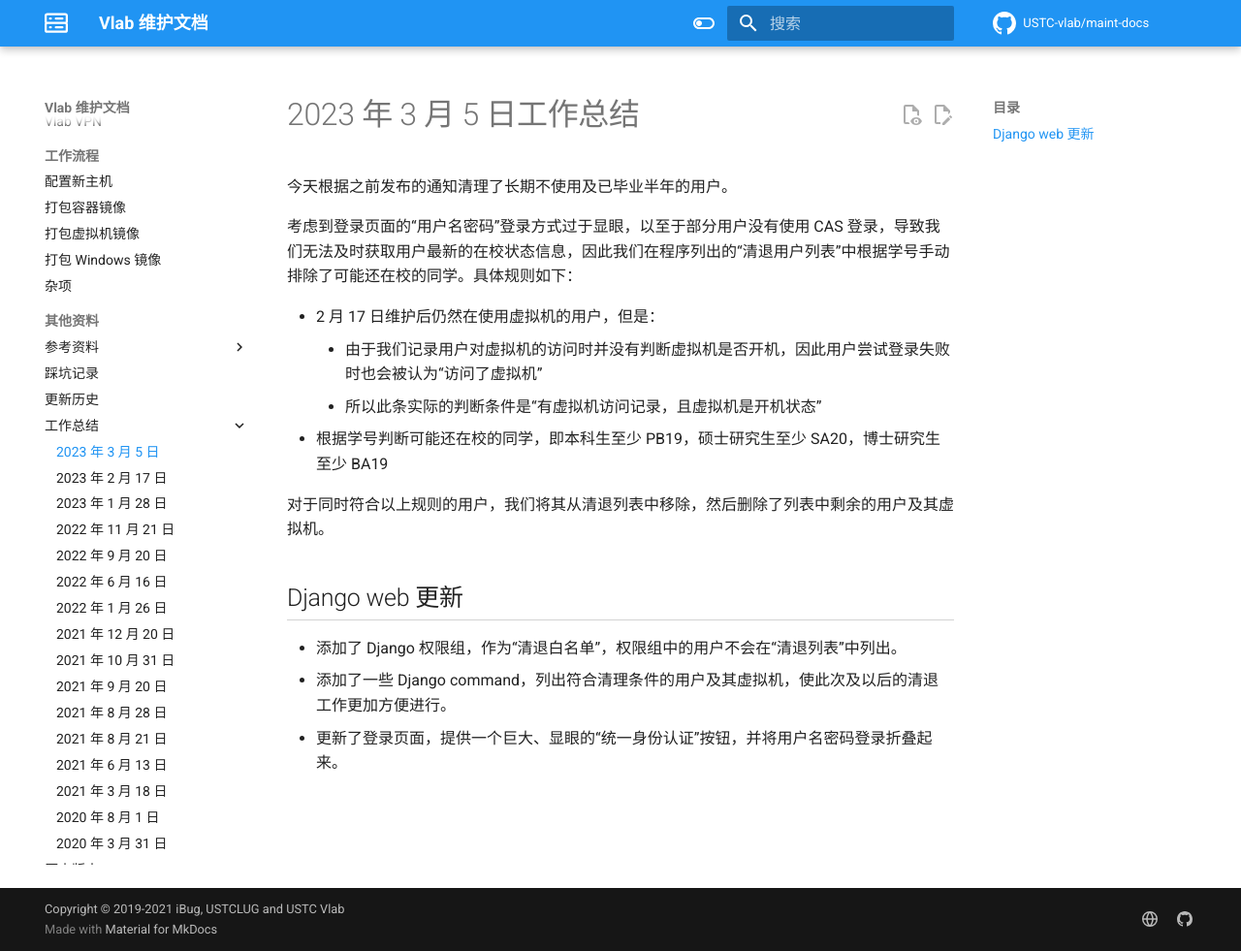
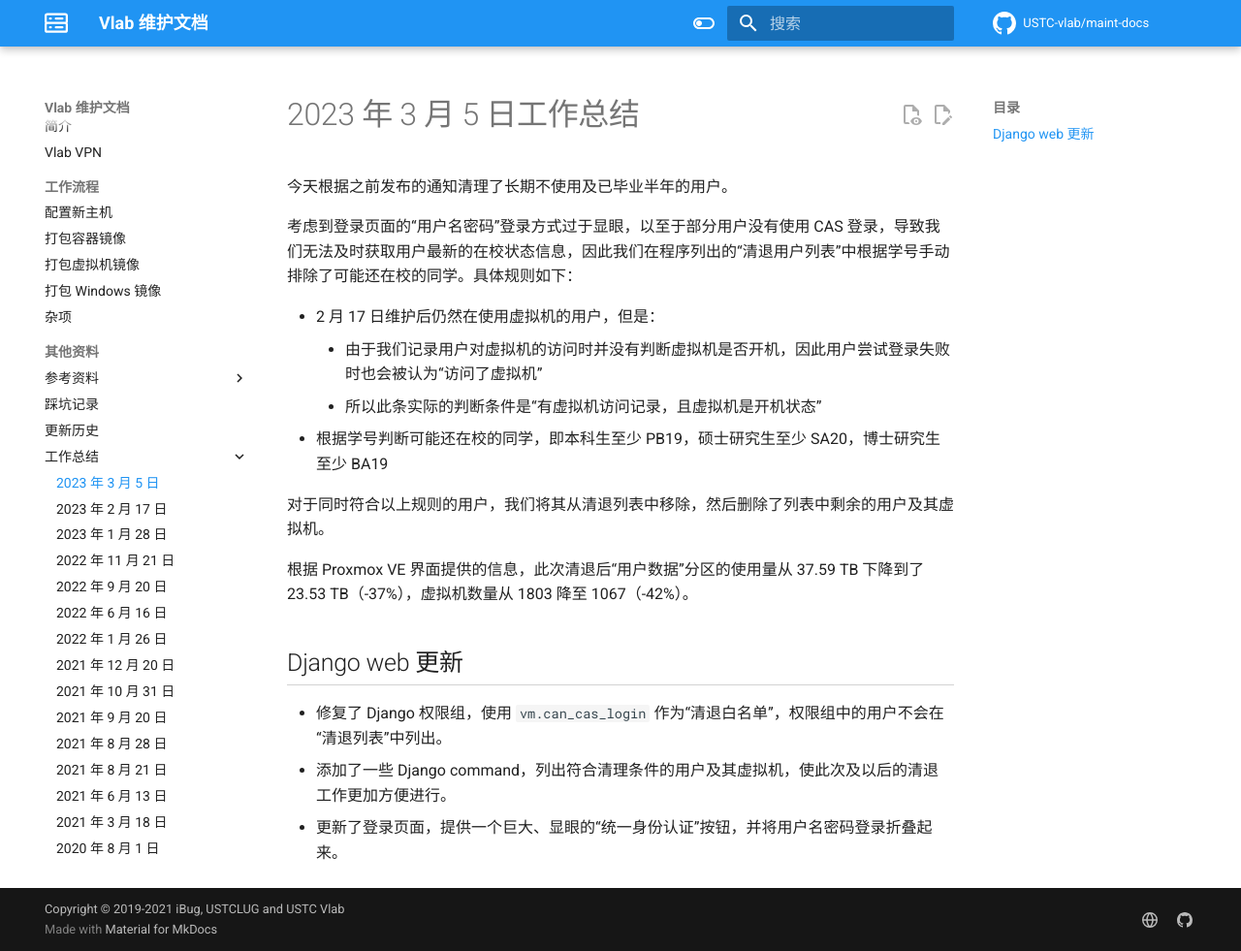
Before and after one commit to USTC-vlab/maint-docs, an MkDocs documentation site: the page built from docs/records/2023-03-05.md, in a window 1280 px wide and 981 px high. Shown: the whole window at 97% size. Built offline with MkDocs 1.6.1 and Material for MkDocs 9.7.7, drawn with Linux system fonts in a browser that asks for light colours; comment, search, counter and statistics services are not loaded.

Commit message:
2023-03-05: 添加权限组 → 修复权限组

```diff
--- a/docs/records/2023-03-05.md
+++ b/docs/records/2023-03-05.md
@@ -11,8 +11,10 @@
 
 对于同时符合以上规则的用户，我们将其从清退列表中移除，然后删除了列表中剩余的用户及其虚拟机。
 
+根据 Proxmox VE 界面提供的信息，此次清退后“用户数据”分区的使用量从 37.59 TB 下降到了 23.53 TB（-37%），虚拟机数量从 1803 降至 1067（-42%）。
+
 ## Django web 更新
 
-- 添加了 Django 权限组，作为“清退白名单”，权限组中的用户不会在“清退列表”中列出。
+- 修复了 Django 权限组，使用 `vm.can_cas_login` 作为“清退白名单”，权限组中的用户不会在“清退列表”中列出。
 - 添加了一些 Django command，列出符合清理条件的用户及其虚拟机，使此次及以后的清退工作更加方便进行。
 - 更新了登录页面，提供一个巨大、显眼的“统一身份认证”按钮，并将用户名密码登录折叠起来。
```
